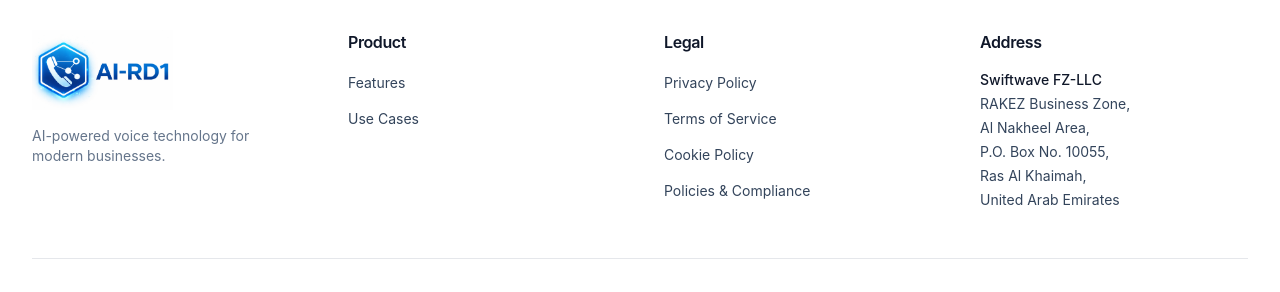
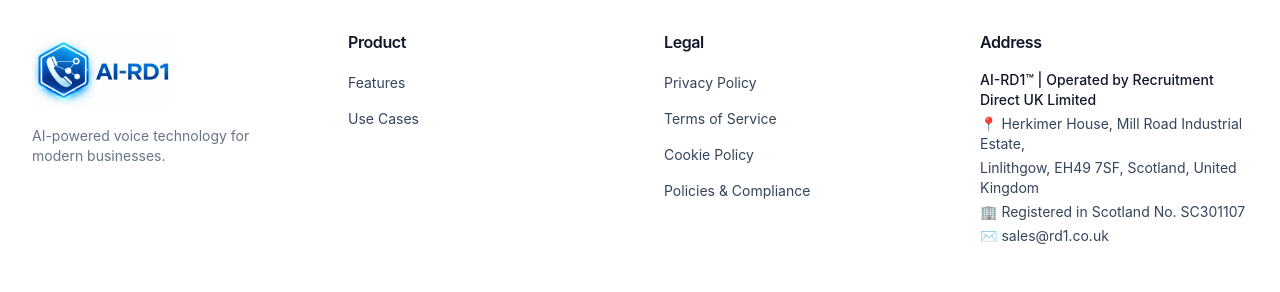
Before and after one commit to noorlight007/ai-rd1, a Next.js app: page / in a window 1280 px wide. Shown: the part 5099-5391 px from the top of the page. Built offline with nearby package versions, Linux system fonts and the light colour scheme; no server answers.

Commit message:
update the footer

```diff
--- a/src/components/Footer.tsx
+++ b/src/components/Footer.tsx
@@ -76,12 +76,11 @@ const Footer = () => {
           <div>
             <h4 className="font-semibold text-headline mb-4">Address</h4>
             <div className="space-y-1 text-sm text-body">
-              <p className="font-medium text-headline">Swiftwave FZ-LLC</p>
-              <p>RAKEZ Business Zone,</p>
-              <p>Al Nakheel Area,</p>
-              <p>P.O. Box No. 10055,</p>
-              <p>Ras Al Khaimah,</p>
-              <p>United Arab Emirates</p>
+              <p className="font-medium text-headline">AI-RD1™ | Operated by Recruitment Direct UK Limited</p>
+              <p>📍 Herkimer House, Mill Road Industrial Estate, </p>
+              <p>Linlithgow, EH49 7SF, Scotland, United Kingdom</p>
+              <p>🏢 Registered in Scotland No. SC301107</p>
+              <p>✉️ <a href="mailto:sales@rd1.co.uk">sales@rd1.co.uk</a></p>
             </div>
           </div>
 
```
